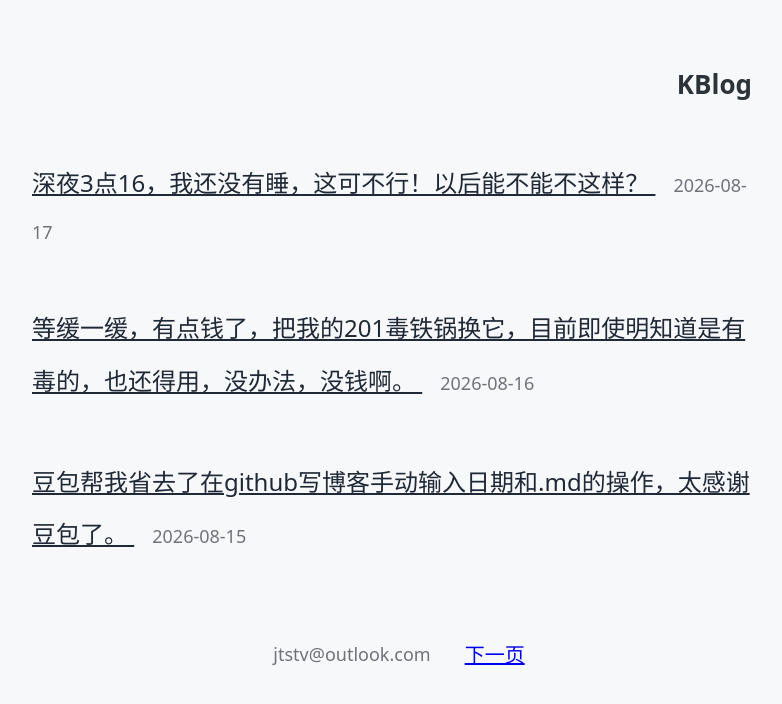
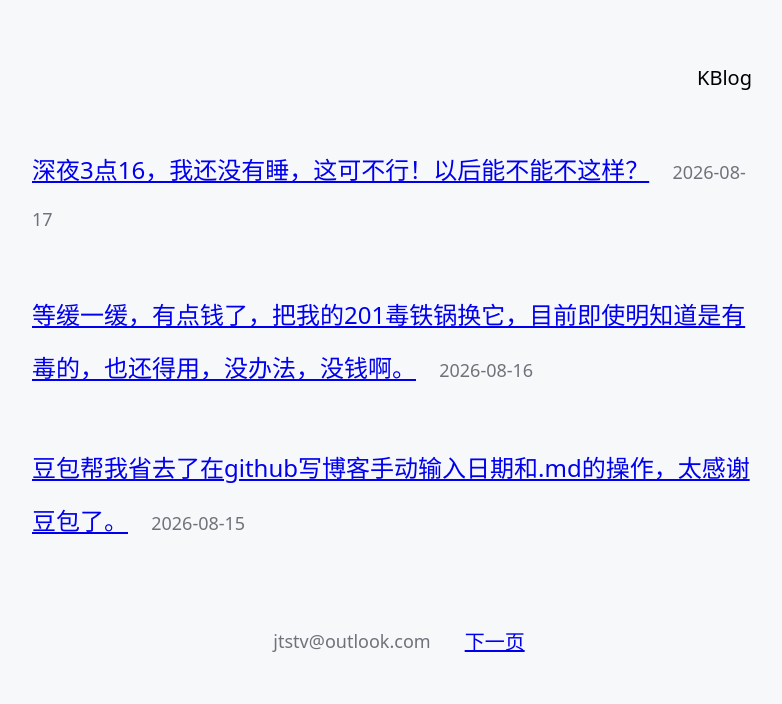
Before and after one commit to JTSTV/Jtstv.github.io, a Jekyll site: the page built from index.html, in a window 1280 px wide. Shown: the top 704 px of the page, without its empty margins (248-1030 px from the left). Built offline with Jekyll 4.4.1, drawn with Linux system fonts in a browser that asks for light colours; the list of posts is cut into pages by our own code.

Commit message:
更新 index.html

```diff
--- a/index.html
+++ b/index.html
@@ -5,35 +5,29 @@
 <html lang="zh-CN">
 <head>
 <meta charset="UTF-8">
-<meta name="viewport" content="width=device-width,initial-scale=1,maximum-scale=5">
+<meta name="viewport" content="width=device-width,initial-scale=1">
 <link rel="icon" href="data:,">
 <title>{{ site.SEOTitle }}</title>
 <meta name="description" content="{{ site.description }}">
 <meta name="keywords" content="{{ site.keywords }}">
 <link rel="canonical" href="{{ site.url }}{{ page.url }}">
-<style>*{margin:0;padding:0;box-sizing:border-box}body{font:20px system-ui,-apple-system,sans-serif;background:#f7f8fa;color:#2c333a;padding:56px 40px;line-height:2.2}.container{max-width:720px;margin:0 auto}.site-header{margin-bottom:44px;text-align:right}.site-title{font-size:26px;font-weight:600;color:#2c333a;display:inline-block}.post-item{margin-bottom:48px}.post-link{color:#1f2937;font-size:24px}.post-date-text{font-size:18px;color:#71717a;margin-left:18px}.pagination{margin-top:72px}.pagination-inner{display:flex;gap:20px;justify-content:center;align-items:center;flex-wrap:nowrap}.pagination-email{font-size:18px;color:#71717a;padding:0 14px}@media(max-width:600px){body{padding:32px 24px}.site-header{margin-bottom:32px}.post-item{margin-bottom:38px}.post-link{font-size:22px}.post-date-text{font-size:17px;margin-left:14px}.pagination-inner{gap:14px}.pagination-email{font-size:17px;padding:0 10px}}</style>
+<style>*{margin:0;padding:0;box-sizing:border-box}body{font:20px system-ui,-apple-system,sans-serif;background:#f7f8fa;padding:56px 40px;line-height:2.2}.container{max-width:720px;margin:0 auto}.site-header{margin-bottom:44px;text-align:right}.site-title{font-size:26px;display:inline-block}.post-item{margin-bottom:48px}.post-link{font-size:24px}.post-date-text{font-size:18px;color:#71717a;margin-left:18px}.pagination{margin-top:72px}.pagination-inner{display:flex;gap:20px;justify-content:center;align-items:center}.pagination-email{font-size:18px;color:#71717a;padding:0 14px}@media(max-width:600px){body{padding:32px 24px}.site-header{margin-bottom:32px}.post-item{margin-bottom:38px}.post-link{font-size:22px}.post-date-text{font-size:17px;margin-left:14px}.pagination-inner{gap:14px}.pagination-email{font-size:17px;padding:0 10px}}</style>
 </head>
 <body>
 <div class="container">
-<div class="site-header"><div class="site-title">{{ site.title }}</div></div>
+<div class="site-header">{{ site.title }}</div>
 {% for post in paginator.posts %}
 <div class="post-item">
-<a href="{{ post.url | relative_url }}" class="post-link">
-{{ post.title }}
-</a>
+<a href="{{ post.url | relative_url }}" class="post-link">{{ post.title }}</a>
 <span class="post-date-text">{{ post.date | date:"%Y-%m-%d" }}</span>
 </div>
 {% endfor %}
 {% if paginator.total_pages >1 %}
 <div class="pagination">
 <div class="pagination-inner">
-{% if paginator.previous_page %}
-<a href="{{ paginator.previous_page_path }}">上一页</a>
-{% endif %}
+{% if paginator.previous_page %}<a href="{{ paginator.previous_page_path }}">上一页</a>{% endif %}
 <div class="pagination-email">jtstv@outlook.com</div>
-{% if paginator.next_page %}
-<a href="{{ paginator.next_page_path }}">下一页</a>
-{% endif %}
+{% if paginator.next_page %}<a href="{{ paginator.next_page_path }}">下一页</a>{% endif %}
 </div>
 </div>
 {% endif %}
```
